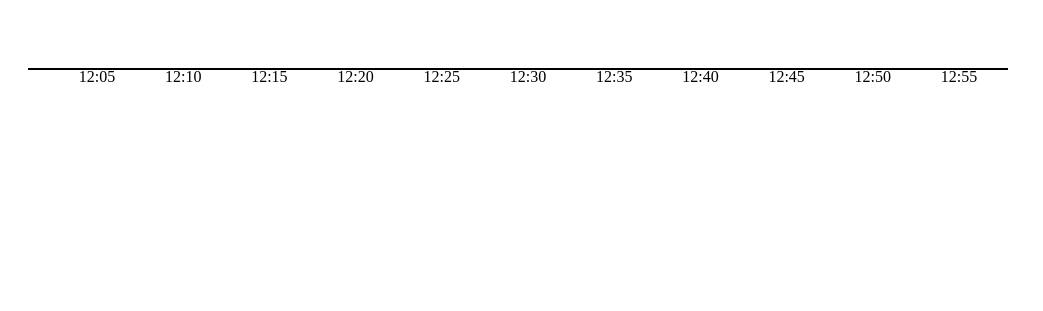
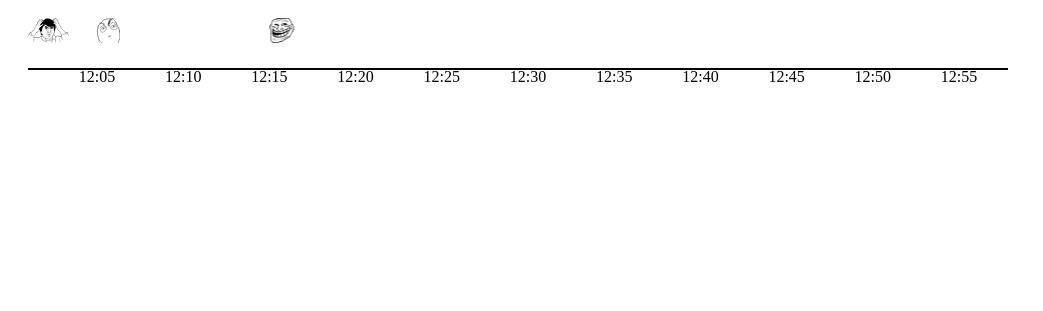
Before and after one commit to AdAstraCA/imageUploader, a website: page examples/example.html in a window 1280 px wide. Shown: the whole page, without its empty margins (0-1043 px from the left). Drawn offline with nearby package versions, Linux system fonts and the light colour scheme.

Commit message:
Update example.html

```diff
--- a/examples/example.html
+++ b/examples/example.html
@@ -68,7 +68,7 @@
                   .selectAll("text")
                   .style("text-anchor", "center");
 
-      var temp = [{'x':new Date("2004-02-24T00:01:00"), image: "https://github.com/favicon.ico"}, {'x':new Date("2004-02-24T00:05:00"), image: "https://github.com/favicon.ico"}, {'x':new Date("2004-02-24T00:15:00"), image: "https://github.com/favicon.ico"}]
+      var temp = [{'x':new Date("2004-02-24T00:01:00"), image: "jackie.png"}, {'x':new Date("2004-02-24T00:05:00"), image: "wat.png"}, {'x':new Date("2004-02-24T00:15:00"), image: "troll.png"}]
 
       g.selectAll(null)
           .data(temp)
@@ -76,7 +76,8 @@
           .append("image")
           .attr({'x':function(d){ console.log(d.x);return xScale(d.x); }
           })
-          .attr("xlink:href", "https://github.com/favicon.ico");
+          .attr({'xlink:href':function(d){ console.log(d.image);return d.image; }
+          });
 
 
       function zoomed(){
```
